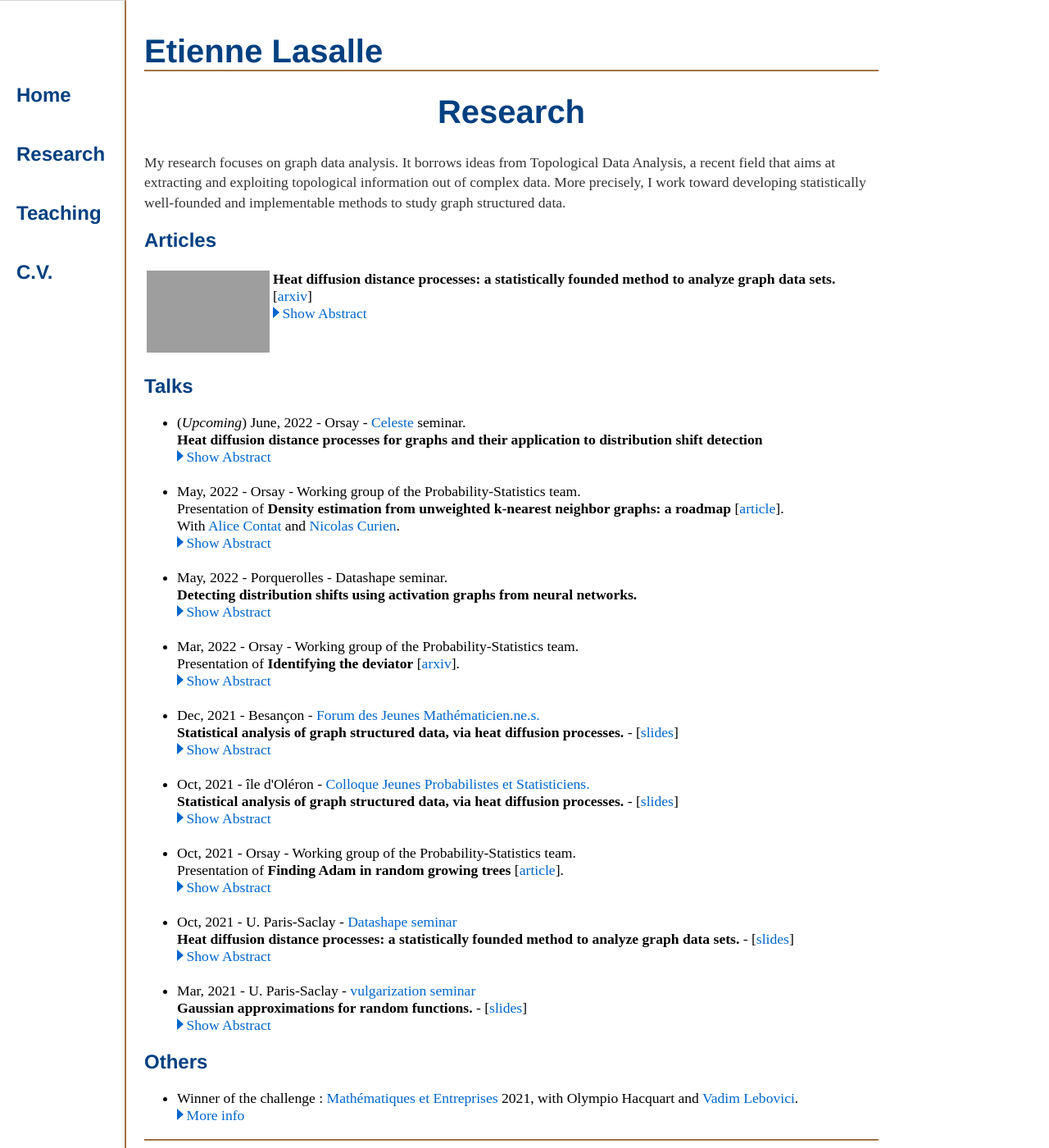
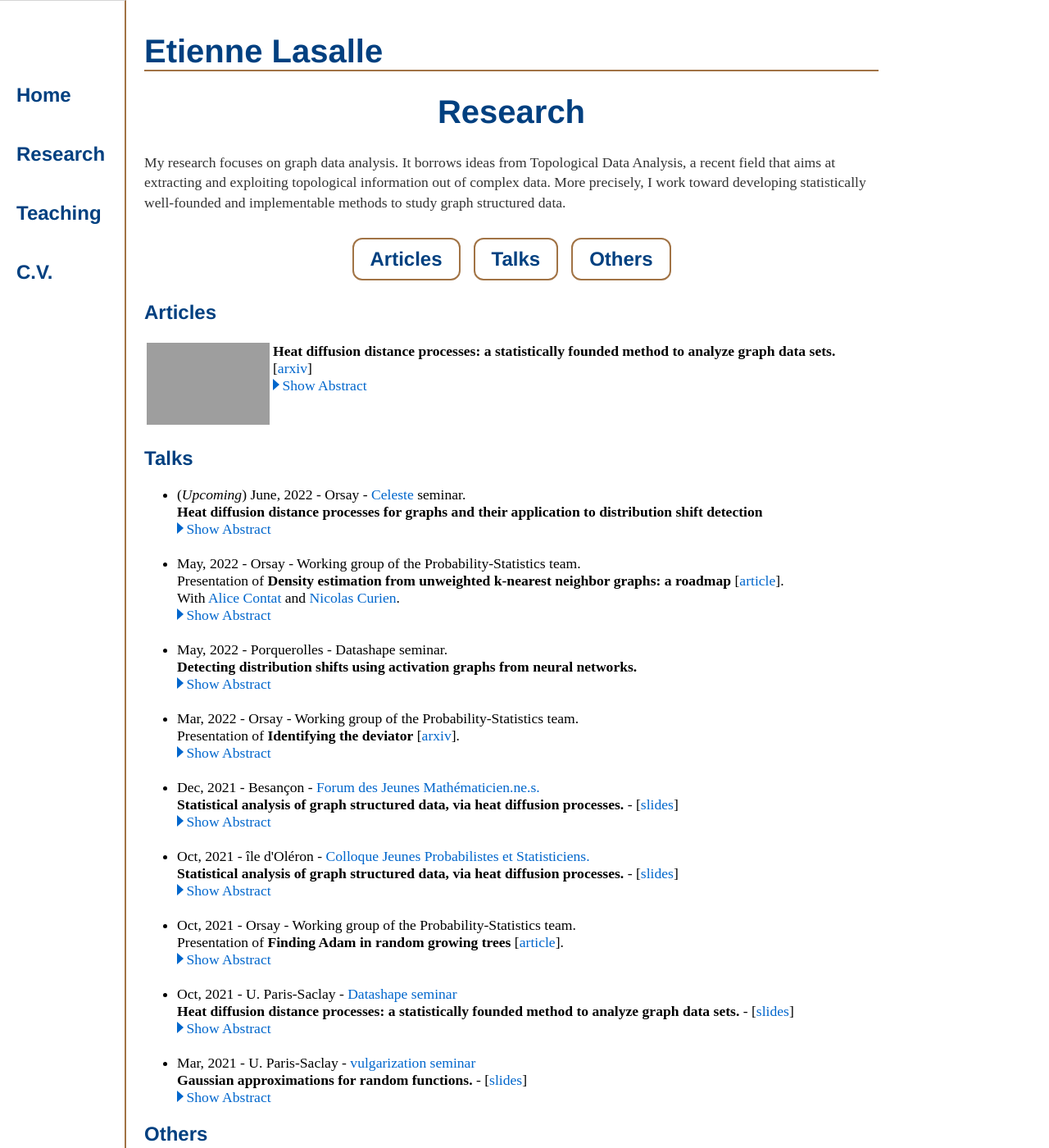
Before and after one commit to elasalle/elasalle.github.io, a Jekyll site: the page built from research/index.html, in a window 1280 px wide and 1400 px high. Shown: the whole window at 82% size. Built offline with Jekyll 4.4.1, drawn with Linux system fonts in a browser that asks for light colours; some web fonts are replaced; grey boxes are pictures that could not be loaded.

Commit message:
added page navigation in research.

```diff
--- a/css/main.css
+++ b/css/main.css
@@ -173,3 +173,38 @@ div.arrow-top {
   display: inline-block;
   margin-right: .2em;
 }
+
+
+div.pagenav{
+  margin-top: 1.5em;
+  width: 100%;
+  display: flex;
+  justify-content: center;
+}
+
+.button {
+  border: none;
+  padding: 10px 20px;
+  text-align: center;
+  text-decoration: none;
+  display: inline-block;
+  font-size: 1.5em;
+  font-weight: bold;
+  font-family:'Helvetica', 'Arial', 'Sans-Serif';
+  margin: 6px 8px;
+  border-radius: 12px;
+  transition-duration: 0.4s;
+  cursor: pointer;
+}
+
+.button_pagenav {
+  color: #004080;
+  background-color: white;
+  border: 2px solid #a17345;
+}
+
+.button_pagenav:hover {
+  color: white;
+  text-decoration: none;
+  background-color: #bd9d7c;
+}
--- a/research/index.html
+++ b/research/index.html
@@ -8,8 +8,13 @@ title: Etienne Lasalle, Research
     a recent field that aims at extracting and exploiting topological information out of complex data.
 		More precisely, I work toward developing statistically well-founded and implementable methods to study graph structured data.
 	</p>
+<div class="pagenav">
+  <a class="button button_pagenav" href="#articles">Articles</a>
+  <a class="button button_pagenav" href="#talks"   >Talks   </a>
+  <a class="button button_pagenav" href="#others"  >Others  </a>
+</div>
 
-  <h2 class="title2">Articles</h2>
+  <h2 id="articles" class="title2">Articles</h2>
 
   <table class="normalsize">
 			<tr>
@@ -38,7 +43,7 @@ title: Etienne Lasalle, Research
 
 
 
-  <h2 class="title2">Talks</h2>
+  <h2 id="talks" class="title2">Talks</h2>
   <ul class="normalsize">
   <li>(<em>Upcoming</em>) June, 2022 - Orsay - <a href="https://www.inria.fr/fr/celeste">Celeste</a> seminar.<br>
   <b>Heat diffusion distance processes for graphs and their application to distribution shift detection</b><br>
@@ -135,7 +140,7 @@ Presentation of <b>Identifying the deviator</b> [<a href="https://arxiv.org/abs/
     </li>
   </ul>
 
-  <h2 class="title2">Others</h2>
+  <h2 id="others" class="title2">Others</h2>
   <ul class="normalsize">
     <li> Winner of the challenge : <a href="https://challenge-maths.sciencesconf.org/"> Mathématiques et Entreprises </a> 2021, with Olympio Hacquart and <a href="https://vadimlebovici.github.io/">Vadim Lebovici</a>.
       <button class="showhide challenge" onclick="switchDisplayByClassName('challenge')" style="display: block;"><div class="arrow-right"></div>More info<span class="dots">...</span></button>
```
